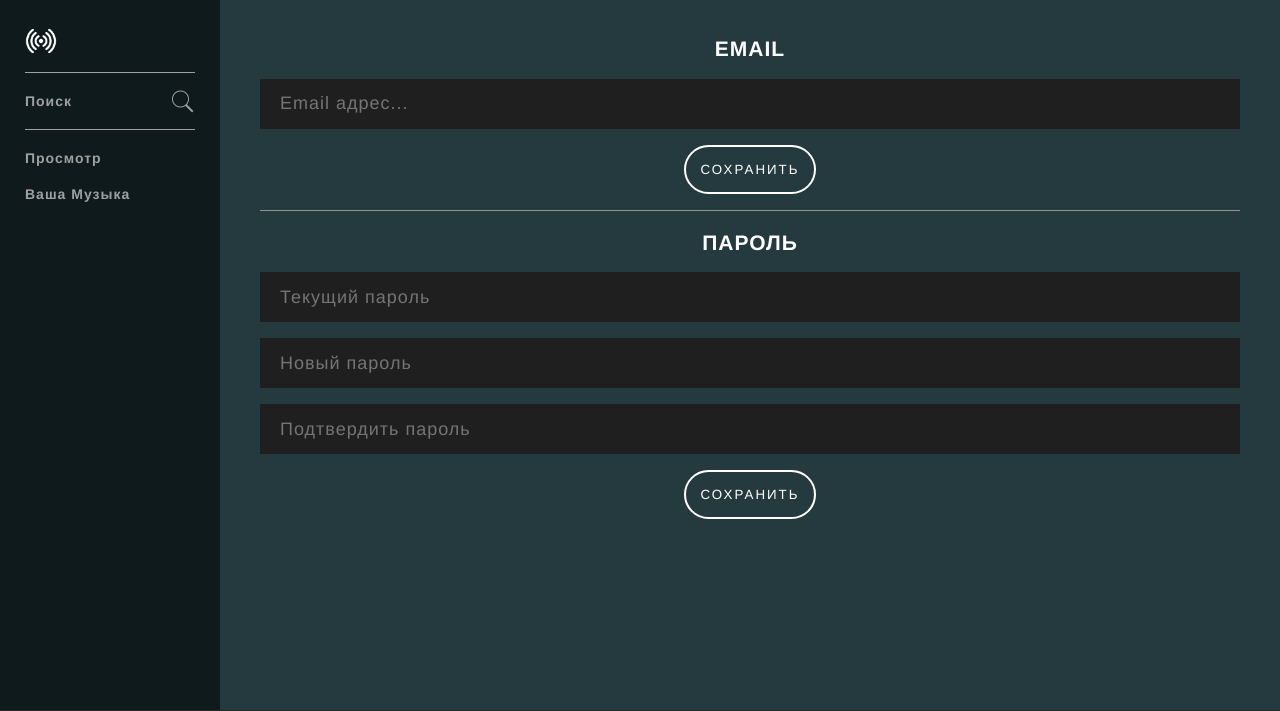
After one commit to rudbar/music-service-system, a PHP site: page /updateDetails.php in a window 1280 px wide. The commit adds this page. Shown: the top 711 px of the page. Run offline with PHP 8.4, Linux system fonts and the light colour scheme; the visitor is signed in with stand-in values (Sample User, id 1); data that the repository does not hold is empty.

Commit message:
Added the user settings page with ability to change email and password

```diff
--- a/assets/css/style.css
+++ b/assets/css/style.css
@@ -485,3 +485,38 @@ input:focus {
     -webkit-appearance: none;
     -moz-appearance: none;
 }
+
+.userInfo h1 {
+    text-align: center;
+}
+
+.userDetails {
+    padding: 20px;
+}
+
+.userDetails .container h2 {
+    text-align: center;
+}
+
+.userDetails .container input[type="text"],
+.userDetails .container input[type="password"],
+.userDetails .container .button {
+    display: block;
+    margin: 16px auto;
+}
+
+.userDetails .container input[type="text"],
+.userDetails .container input[type="password"] {
+    height: 50px;
+    width: 100%;
+    background-color: #1f1f1f;
+    border: none;
+    font-size: 18px;
+    font-weight: 300;
+    padding: 0 20px;
+}
+
+.userDetails .container .message {
+    color: #2ebd59;
+    font-weight: 300;
+}
--- a/assets/js/script.js
+++ b/assets/js/script.js
@@ -38,6 +38,41 @@ $(document).on("change", "select.playlist", function() {
 		select.val("");
 	});
 });
+
+function updateEmail(emailClass) {
+	var emailValue = $("." + emailClass).val();
+
+	$.post("includes/handlers/ajax/updateEmail.php", { email: emailValue, username: userLoggedIn})
+	.done(function(response) {
+		$("." + emailClass).nextAll(".message").text(response);
+	});
+
+
+}
+
+function updatePassword(oldPasswordClass, newPasswordClass1, newPasswordClass2) {
+	var oldPassword = $("." + oldPasswordClass).val();
+	var newPassword1 = $("." + newPasswordClass1).val();
+	var newPassword2 = $("." + newPasswordClass2).val();
+
+	$.post("includes/handlers/ajax/updatePassword.php",
+		{ oldPassword: oldPassword,
+			newPassword1: newPassword1,
+			newPassword2: newPassword2,
+			username: userLoggedIn})
+
+	.done(function(response) {
+		$("." + oldPasswordClass).nextAll(".message").text(response);
+	});
+
+
+}
+
+function logout() {
+	$.post("includes/handlers/ajax/logout.php", function() {
+		location.reload();
+	});
+}
 
 function openPage(url) {
 
--- a/includes/classes/User.php
+++ b/includes/classes/User.php
@@ -13,5 +13,17 @@
 			return $this->username;
 		}
 
+		public function getEmail() {
+			$query = mysqli_query($this->con, "SELECT email FROM users WHERE username='$this->username'");
+			$row = mysqli_fetch_array($query);
+			return $row['email'];
+		}
+
+		public function getFirstAndLastName() {
+			$query = mysqli_query($this->con, "SELECT concat(firstName, ' ', lastName) as 'name' FROM users WHERE username='$this->username'");
+			$row = mysqli_fetch_array($query);
+			return $row['name'];
+		}
+
 	}
 ?>
--- /dev/null
+++ b/includes/handlers/ajax/logout.php
@@ -0,0 +1,5 @@
+<?php
+session_start();
+session_destroy();
+
+?>
--- a/includes/header.php
+++ b/includes/header.php
@@ -1,12 +1,15 @@
 <?php
 include("includes/config.php");
+include("includes/classes/User.php");
 include("includes/classes/Artist.php");
 include("includes/classes/Album.php");
 include("includes/classes/Song.php");
+include("includes/classes/Playlist.php");
 
 if(isset($_SESSION['userLoggedIn'])) {
-	$userLoggedIn = $_SESSION['userLoggedIn'];
-    echo "<script>userLoggedIn = '$userLoggedIn';</script>";
+    $userLoggedIn = new User($con, $_SESSION['userLoggedIn']);
+    $username = $userLoggedIn->getUsername();
+    echo "<script>userLoggedIn = '$username';</script>";
 }
 else {
 	header("Location: register.php");
--- a/includes/navBarContainer.php
+++ b/includes/navBarContainer.php
@@ -27,7 +27,7 @@
 			</div>
 
 			<div class="navItem">
-				<span role="link" tabindex="0" onclick="openPage('profile.php')" class="navItemLink">Имя Фамилия</span>
+				<span role="link" tabindex="0" onclick="openPage('settings.php')" class="navItemLink"><?php echo $userLoggedIn->getFirstAndLastName(); ?></span>
 			</div>
 		</div>
 
--- /dev/null
+++ b/updateDetails.php
@@ -0,0 +1,23 @@
+<?php
+include("includes/includedFiles.php");
+?>
+
+<div class="userDetails">
+
+	<div class="container borderBottom">
+		<h2>EMAIL</h2>
+		<input type="text" class="email" name="email" placeholder="Email адрес..." value="<?php echo $userLoggedIn->getEmail(); ?>">
+		<span class="message"></span>
+		<button class="button" onclick="updateEmail('email')">СОХРАНИТЬ</button>
+	</div>
+
+	<div class="container">
+		<h2>ПАРОЛЬ</h2>
+		<input type="password" class="oldPassword" name="oldPassword" placeholder="Текущий пароль">
+		<input type="password" class="newPassword1" name="newPassword1" placeholder="Новый пароль">
+		<input type="password" class="newPassword2" name="newPassword2" placeholder="Подтвердить пароль">
+		<span class="message"></span>
+		<button class="button" onclick="updatePassword('oldPassword', 'newPassword1', 'newPassword2')">СОХРАНИТЬ</button>
+	</div>
+
+</div>
```
Also changed, not shown: includes/handlers/ajax/updateEmail.php (added, +34 -0 lines), includes/handlers/ajax/updatePassword.php (added, +52 -0 lines), settings.php (added, +20 -0 lines).
